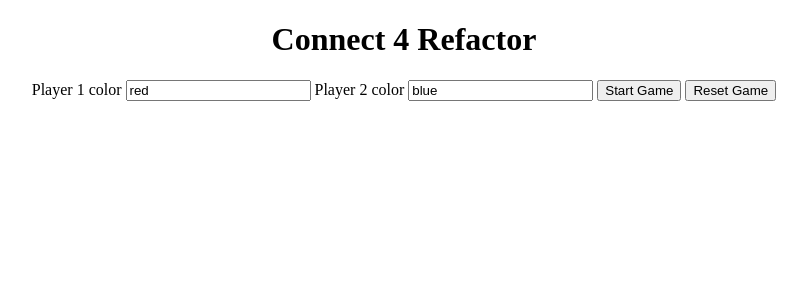
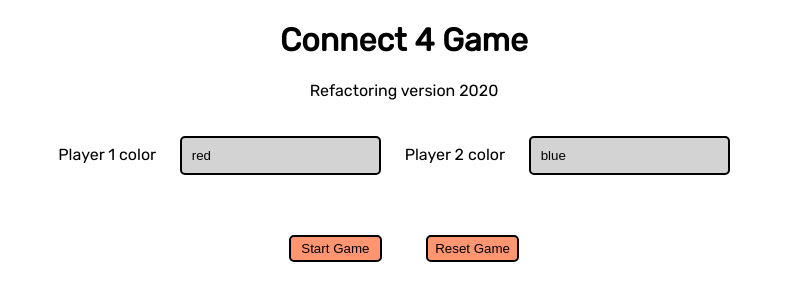
Before and after one commit to Huulamnguyen/connect4-refactor, a plain HTML site: page index.html in a window 1280 px wide. Both pictures are taken after a click on the button "Reset Game". Shown: the whole page, without its empty margins (236-1043 px from the left). Drawn offline with Linux system fonts and the light colour scheme.

Commit message:
new version update

```diff
--- a/connect4.css
+++ b/connect4.css
@@ -1,20 +1,55 @@
+/* Import Google Font Rubik */
+@import url('https://fonts.googleapis.com/css2?family=Rubik&display=swap');
+
+body {
+  font-family: 'Rubik', sans-serif;
+}
 
 #header{
+  color: black;
   text-align: center;
+  font-family: 'Rubik', sans-serif;
 }
 
-#game {
-  position: relative;
+input {
+  margin: 20px;
+  padding: 10px;
+  border-radius: 5px;
+  border: 2px solid black;
+  background-color: lightgray;
 }
+
+#input {
+  text-align: center;
+  margin-bottom: 20px;
+  color: black;
+  font-size: 1em;
+}
+
+#btn {
+  text-align: center;
+  margin-bottom: 20px;
+}
+
+button {
+  background-color: #FF9671;
+  width: 7em;
+  height: 2em;
+  margin: 20px;
+  border-radius: 5px;
+  border: 2px solid black;
+}
+
 /* game board table */
 #board{
   margin: 0 auto;
 }
 
 #board td {
-  width: 50px;
-  height: 50px;
-  border: solid 1px #666;
+  width: 4em;
+  height: 4em;
+  border: solid 5px black;
+  background-color: #4E8397;
 }
 
 /* pieces are div within game table cells: draw as colored circles */
@@ -45,9 +80,9 @@
 /* column-top is table row of clickable areas for each column */
 
 #column-top td {
-  border: dashed 1px lightgray;
+  border: dashed 5px black;
 }
 
 #column-top td:hover {
-  background-color: gold;
+  background-color: #FFC75F;
 }
--- a/connect4.js
+++ b/connect4.js
@@ -59,7 +59,7 @@ class Game {
     const piece = document.createElement('div');
     piece.classList.add('piece');
     piece.style.backgroundColor = this.currPlayer.color;
-    piece.style.top = -50 * (y + 2);
+    piece.style.top = `${ -50 * (y + 2)}px`;
     const spot = document.getElementById(`${y}-${x}`);
     spot.append(piece);
   };
@@ -69,7 +69,7 @@ class Game {
     this.gameIsRunning = false;
     setTimeout(function(){
       alert(msg);
-    }, 1000);
+    }, 1500);
   };
 
   //* handleClick() function: handle click of column top to play piece:
@@ -154,4 +154,6 @@ const resetBtn = document.getElementById("reset-btn");
 resetBtn.addEventListener('click', () => {
   const board = document.getElementById('board');
     board.innerHTML = '';
+  const startBtn = document.getElementById('start-btn');
+    startBtn.innerText = "Start Game";
 });
--- a/index.html
+++ b/index.html
@@ -7,13 +7,19 @@
   <title>Connect 4 Refactor</title>
 </head>
 <body>
+  <div id="header">
+    <h1>Connect 4 Game</h1>
+    <p>Refactoring version 2020</p>
+  </div>
 
-  <div id="header">
-    <h1>Connect 4 Refactor</h1>
+  <div id="input">
     <lable>Player 1 color </lable>
     <input id="p1" type="text" value="red" placeholder="red, blue ..."></input>
     <lable>Player 2 color </lable>
     <input id="p2" type="text" value="blue" placeholder="red, blue ..."></input>
+  </div>
+
+  <div id="btn">
     <button id="start-btn">Start Game</button>
     <button id="reset-btn">Reset Game</button>
   </div>
```
Also changed, not shown: 1 other file.
